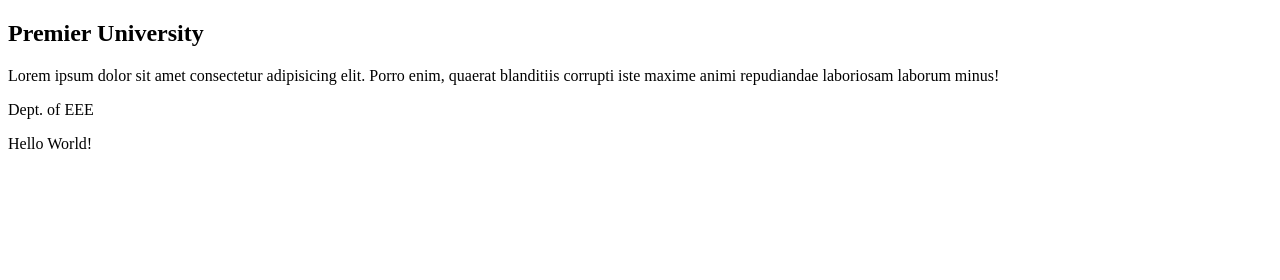
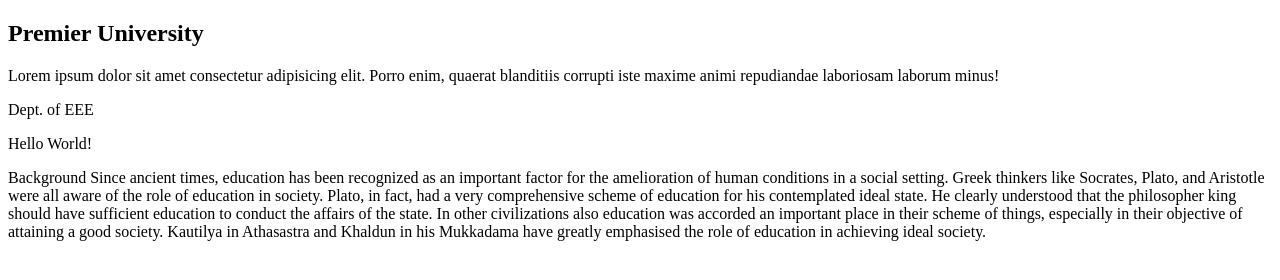
Before and after one commit to iqbalhossainpuc/first-project, a plain HTML site: page index.html in a window 1280 px wide. Drawn offline with Linux system fonts and the light colour scheme.

Commit message:
Update index.html

```diff
--- a/index.html
+++ b/index.html
@@ -11,5 +11,9 @@
     <p>Lorem ipsum dolor sit amet consectetur adipisicing elit. Porro enim, quaerat blanditiis corrupti iste maxime animi repudiandae laboriosam laborum minus!</p>
     <p>Dept. of EEE</p>
     <p> Hello World!</p>
+    <div class="PUC">
+        <p>Background
+Since ancient times, education has been recognized as an important factor for the amelioration of human conditions in a social setting. Greek thinkers like Socrates, Plato, and Aristotle were all aware of the role of education in society. Plato, in fact, had a very comprehensive scheme of education for his contemplated ideal state. He clearly understood that the philosopher king should have sufficient education to conduct the affairs of the state. In other civilizations also education was accorded an important place in their scheme of things, especially in their objective of attaining a good society. Kautilya in Athasastra and Khaldun in his Mukkadama have greatly emphasised the role of education in achieving ideal society.</p>
+    </div>
     </body>
 </html>
```
